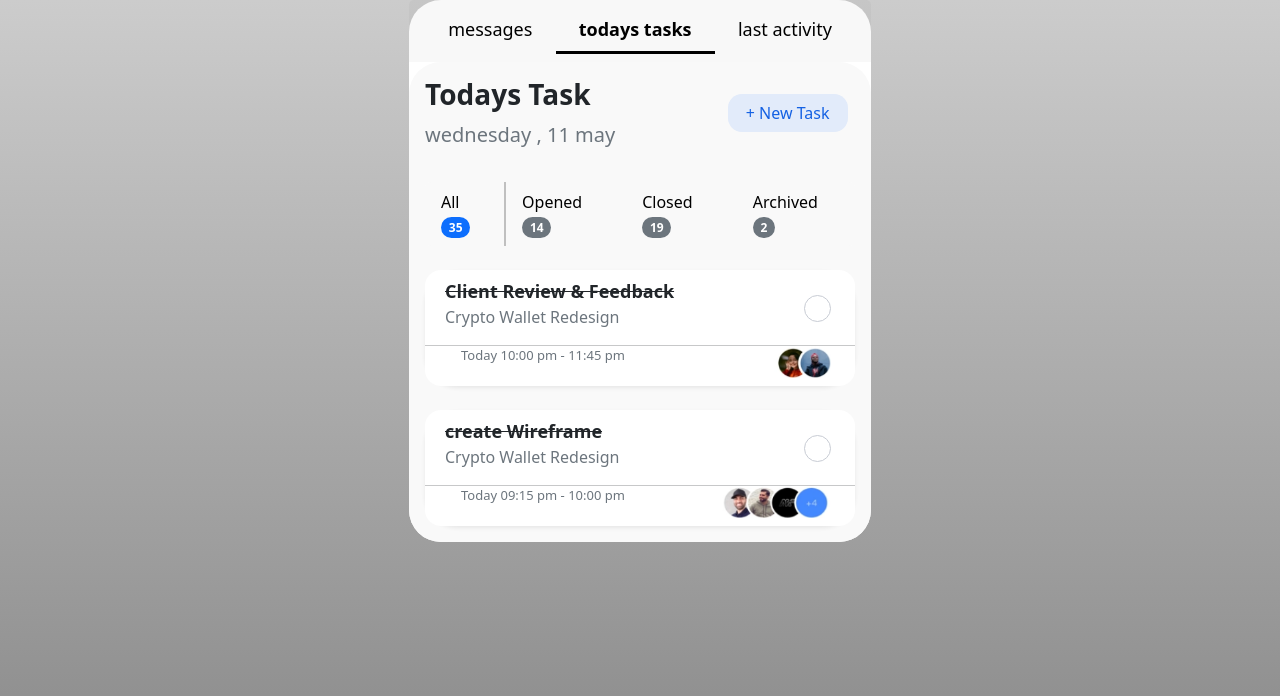
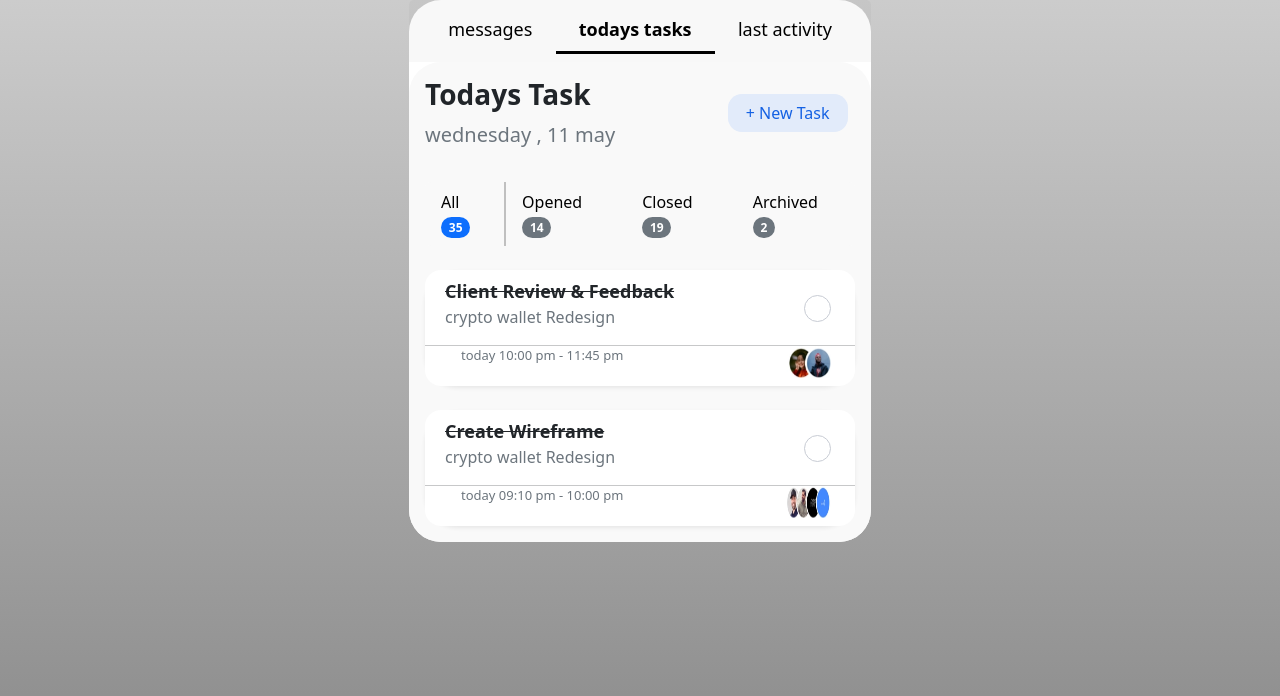
Before and after one commit to amirgolrk/workTask-taskManager-with-react-bootstrap, a React (Vite) app: page / in a window 1280 px wide. Shown: the top 696 px of the page. Built offline with nearby package versions, Linux system fonts and the light colour scheme.

Commit message:
implementing the map and props

```diff
--- /dev/null
+++ b/Tasks.jsx
@@ -0,0 +1,47 @@
+
+// eslint-disable-next-line react/prop-types, no-unused-vars
+const Tasks = ({ title, description, date, image }) => {
+  return (
+    <>
+      <div className="card rounded-5 shadow-sm mt-4">
+        <div className="card body rounded-4">
+          <div className="row mt-2 ms-2">
+            <div className="clearfix">
+              <div className="float-start">
+                <s className="card-title tasktitle">{title}</s>
+                <p className="lead tasklead">{description}</p>
+              </div>
+              <div className="float-end pe-4 pt-3">
+                <div className="cntr">
+                  <input
+                    checked=""
+                    type="checkbox"
+                    id="cbx"
+                    className="hidden-xs-up"
+                  />
+                  <label htmlFor="cbx" className="cbx"></label>
+                </div>
+              </div>
+            </div>
+          </div>
+          <hr />
+          <div className="row">
+            <div className="col-sm-9 ps-5">
+              <p className="lead taskdate">{date}</p>
+            </div>
+            <div className="col-sm-3">
+              <img
+                src={image}
+                className="float-end me-4 pb-2"
+                width='50%'
+                height="40px"
+                alt="people"
+              />
+            </div>
+          </div>
+        </div>
+      </div>
+    </>
+  );
+};
+export default Tasks;
--- a/src/App.jsx
+++ b/src/App.jsx
@@ -1,27 +1,49 @@
 //import { useState } from 'react'
 //import reactLogo from './assets/react.svg'
 //import viteLogo from '/vite.svg'
-import people1 from './assets/Screenshot 2023-07-05 142051.png'
-import people2 from './assets/Screenshot 2023-07-05 154910.png'
-import 'bootstrap/dist/css/bootstrap.min.css';
-import './App.css'
+import people1 from "./assets/Screenshot 2023-07-05 142051.png";
+import people2 from "./assets/Screenshot 2023-07-05 154910.png";
+import "bootstrap/dist/css/bootstrap.min.css";
+import "./App.css";
+import Tasks from "../Tasks";
 
 function App() {
-
+  const DUMMY_DATA = [
+    {
+      id: 1,
+      title: "Client Review & Feedback",
+      description: "crypto wallet Redesign",
+      date: "today 10:00 pm - 11:45 pm",
+      image: people1,
+    },
+    {
+      id: 2,
+      title: "Create Wireframe",
+      description: "crypto wallet Redesign",
+      date: "today 09:10 pm - 10:00 pm",
+      image: people2,
+    },
+  ];
 
   return (
-      <div className="container-fluid w-50">
+    <div className="container-fluid w-50">
       <div className="card mx-auto my-auto w-75 rounded-5">
         <div className="card-header">
           <ul className="nav justify-content-center nav-fill">
             <li className="nav-item navbar-items">
-              <a className="nav-link" href="#">messages</a>
+              <a className="nav-link" href="#">
+                messages
+              </a>
             </li>
             <li className="nav-item navbar-items">
-              <a className="nav-link active" href="#">todays tasks</a>
+              <a className="nav-link active" href="#">
+                todays tasks
+              </a>
             </li>
             <li className="nav-item navbar-items">
-              <a className="nav-link" href="#">last activity</a>
+              <a className="nav-link" href="#">
+                last activity
+              </a>
             </li>
           </ul>
         </div>
@@ -36,11 +58,11 @@ function App() {
             </div>
           </div>
           <div className="d-flex justify-content-center mt-3">
-            <ul className="list-group list-group-horizontal test-center secondnav">
+            <ul className="list-group list-group-horizontal test-center">
               <li className="list-group-item">
                 <a href="#">
                   All
-                  <span className="badge bg-primary rounded-pill">35</span>
+                  <span className="badge bg-primary rounded-pill pl-1">35</span>
                 </a>
               </li>
               <li className="list-group-item">
@@ -63,86 +85,21 @@ function App() {
               </li>
             </ul>
           </div>
-          <div className="card rounded-5 shadow-sm mt-4">
-            <div className="card body rounded-4">
-              <div className="row mt-2 ms-2">
-                <div className="clearfix">
-                  <div className="float-start">
-                    <s className="card-title tasktitle">Client Review & Feedback</s>
-                    <p className="lead tasklead">Crypto Wallet Redesign</p>
-                  </div>
-                  <div className="float-end pe-4 pt-3">
-                    <div className="cntr">
-                      <input
-                        checked=""
-                        type="checkbox"
-                        id="cbx"
-                        className="hidden-xs-up"
-                      />
-                      <label htmlFor="cbx" className="cbx"></label>
-                    </div>
-                  </div>
-                </div>
-              </div>
-              <hr />
-              <div className="row">
-                <div className="col-sm-9 ps-5">
-                  <p className="lead taskdate">Today 10:00 pm - 11:45 pm</p>
-                </div>
-                <div className="col-sm-3">
-                  <img
-                    src={people1}
-                    className="float-end me-4 pb-2"
-                    width="57px"
-                    height="40px"
-                    alt="people"
-                  />
-                </div>
-              </div>
-            </div>
-          </div>
-          <div className="card rounded-5 shadow-sm mt-4">
-            <div className="card body rounded-4">
-              <div className="row mt-2 ms-2">
-                <div className="clearfix">
-                  <div className="float-start">
-                    <s className="card-title tasktitle">create Wireframe</s>
-                    <p className="lead tasklead">Crypto Wallet Redesign</p>
-                  </div>
-                  <div className="float-end pe-4 pt-3">
-                    <div className="cntr">
-                      <input
-                        checked=""
-                        type="checkbox"
-                        id="cbx"
-                        className="hidden-xs-up"
-                      />
-                      <label htmlFor="cbx" className="cbx"></label>
-                    </div>
-                  </div>
-                </div>
-              </div>
-              <hr />
-              <div className="row">
-                <div className="col-sm-9 ps-5">
-                  <p className="lead taskdate">Today 09:15 pm - 10:00 pm</p>
-                </div>
-                <div className="col-sm-3">
-                  <img
-                    src={people2}
-                    className="float-end me-4 pb-2"
-                    width="110px"
-                    height="40px"
-                    alt="people"
-                  />
-                </div>
-              </div>
-            </div>
-          </div>
+          {DUMMY_DATA.map((person) => {
+            return (
+              <Tasks
+                key={person.id}
+                title={person.title}
+                description={person.description}
+                date={person.date}
+                image={person.image}
+              />
+            );
+          })}
         </div>
       </div>
     </div>
-  )
+  );
 }
 
-export default App
+export default App;
```
